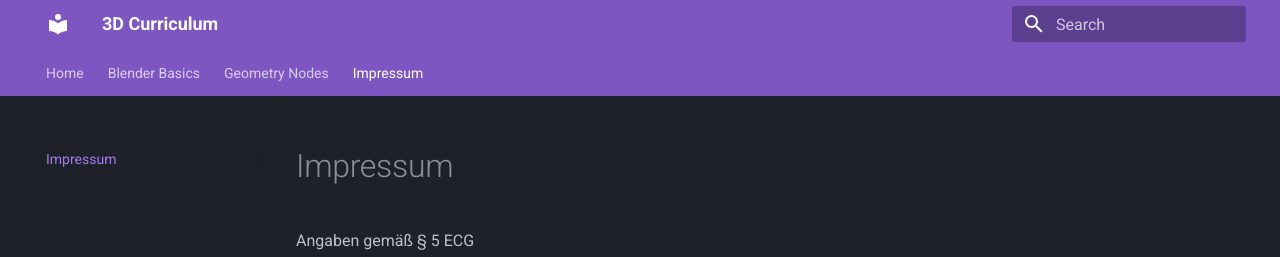
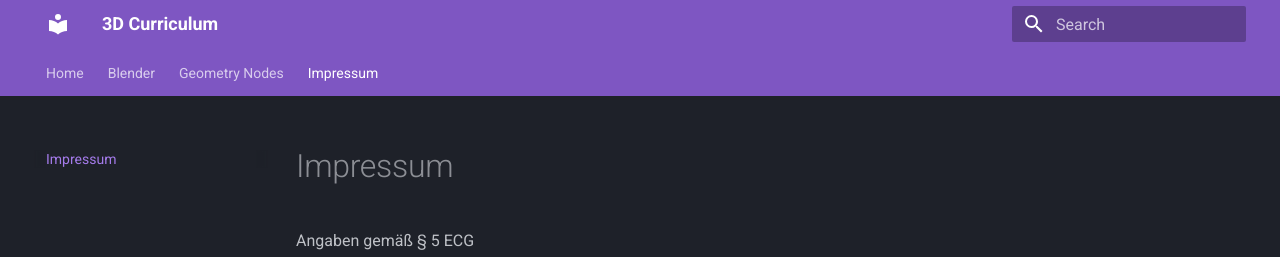
Before and after one commit to Lukas-S/3d_curriculum, an MkDocs documentation site: the page built from docs/impressum.md, in a window 1280 px wide. Shown: the top 257 px of the page. Built offline with MkDocs 1.6.1 and Material for MkDocs 9.7.7, drawn with Linux system fonts in a browser that asks for light colours; some of the changed lines change nothing that is shown.

Commit message:
Update mkdocs.yml

```diff
--- a/mkdocs.yml
+++ b/mkdocs.yml
@@ -13,10 +13,8 @@
 
 nav:
   - Home: index.md
-  - Blender Basics:
-    - Blender:
-      - Introduction: blender/intro.md
-    - Interface: blender/interface.md
+  - Blender:
+    - Introduction: blender/intro.md
   - Geometry Nodes:
     - Getting Started: geonodes/start.md
   - Impressum: impressum.md
```
